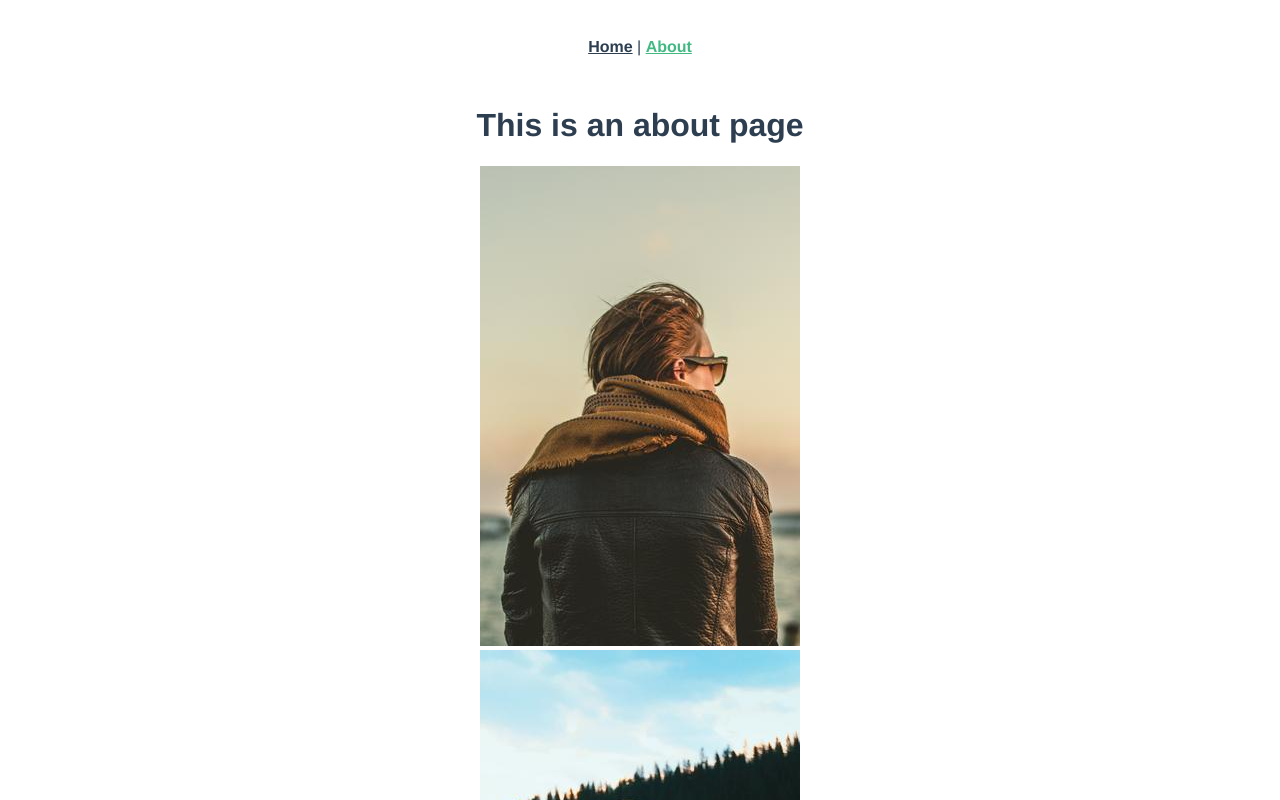
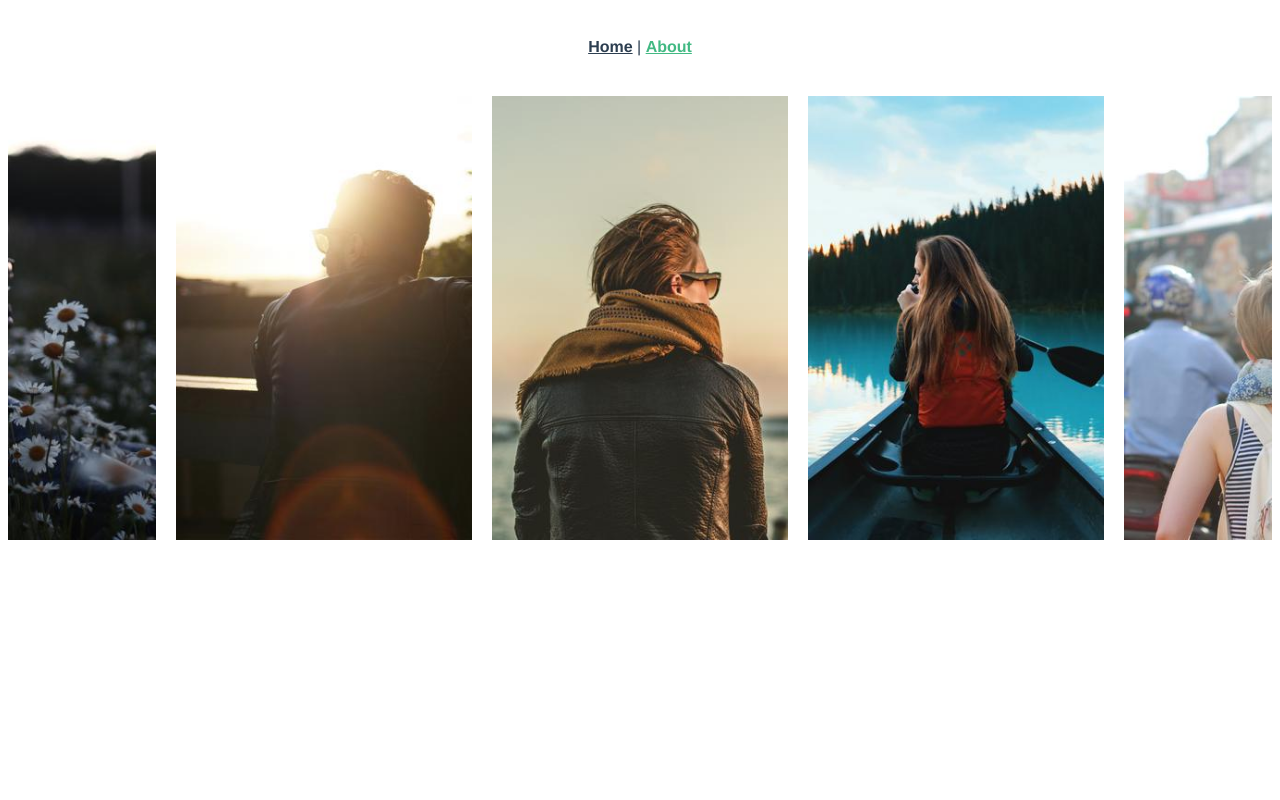
Before and after one commit to henrykohl/vue.js-project, a Vue app: page /about in a window 1280 px wide. Shown: the top 800 px of the page. Built offline with nearby package versions, Linux system fonts and the light colour scheme.

Commit message:
複製並排列資料畫面

```diff
--- a/src/views/AboutView.vue
+++ b/src/views/AboutView.vue
@@ -1,18 +1,22 @@
 <template>
-  <div class="about">
-    <h1>This is an about page</h1>
+  <!-- <div class="about"> -->
+    <!-- <h1>This is an about page</h1> -->
     <!-- <button @click="change(now-1)">Prev</button>
     <button @click="change(now+1)">Next</button> -->
     <div class="card-slider">
       <!-- name="flip-list" -->
       <transition-group class="card-slider-items" >
-        <!-- <div class="card-slider-item" v-for="item in showImages" :key="item.id" :data-id="item.id"> -->
-        <div class="card-slider-item" v-for="item in imgs" :key="item.id">
+        <div class="card-slider-item" v-for="item in showImages" :key="item.id" :data-id="item.id">
+        <!-- <div class="card-slider-item" v-for="item in showImages" :key="item.id"> -->
+        <!-- <div class="card-slider-item" v-for="item in allImages" :key="item.id"> -->
+        <!-- <div class="card-slider-item" v-for="item in imgs" :key="item.id"> -->
           <img :src="item.src">
         </div>
+
       </transition-group>
     </div>
-  </div>
+  <!-- </div> -->
+
 </template>
 
 <script>
@@ -28,29 +32,29 @@ export default {
         { id: 5, src: './images/sc/5.jpg' }
       ]
     }
+  },
+  computed: {
+    allImages () {
+      // 5 + 4(左右邊各多兩筆)
+      const ary = []
+      const total = this.imgs.length
+      let count
+      if (total > 0) {
+        while (ary.length < 5 + 4) {
+          count = Math.floor(ary.length / total)
+          for (let i = 0; i < total; i++) {
+            ary.push({ id: count + '-' + this.imgs[i].id, src: this.imgs[i].src })
+            console.log(count + '-' + this.imgs[i].id)
+          }
+        }
+      }
+      return ary
+    },
+    showImages () {
+      const start = this.now - 4
+      return this.allImages.slice(start).concat(this.allImages.slice(0, start))
+    }
   }
-  // computed: {
-  //   allImages () {
-  //     // 5 + 4
-  //     const ary = []
-  //     const total = this.imgs.length
-  //     let count
-  //     if (total > 0) {
-  //       while (ary.length < 5 + 4) {
-  //         count = Math.floor(ary.length / total)
-  //         for (let i = 0; i < total; i++) {
-  //           ary.push({ id: count + '-' + this.imgs[i].id, src: this.imgs[i].src })
-  //           console.log(count + '-' + this.imgs[i].id)
-  //         }
-  //       }
-  //     }
-  //     return ary
-  //   },
-  //   showImages () {
-  //     const start = this.now - 4
-  //     return this.allImages.slice(start).concat(this.allImages.slice(0, start))
-  //   }
-  // },
   // methods: {
   //   change (index) {
   //     const limit = this.allImages.length - 1
@@ -68,7 +72,8 @@ export default {
 </script>
 
 <style scoped>
-/* .card-slider{
+
+.card-slider{
   display: flex;
   width: 100%;
   overflow: hidden;
@@ -76,22 +81,31 @@ export default {
 .card-slider-items{
   display: flex;
   width: 100%;
+  /* margin-left: calc(25%*1.5 - 20px*1.5) */
   margin-left: calc(-1 * 25% * 2.5);
+
+  /* margin: 10px; */
 }
+
 .card-slider-item{
-  z-index: 1;
+
+  /* z-index: 1; */
   flex: calc(25% - 20px) 0 0;
+  /* flex: 20% 0 0; */
   margin: 10px;
-  background-color: #eee;
+  /* background-color: #eee; */
 }
+/*
 .card-slider-item:first-child,.card-slider-item:last-child{
   z-index: -1;
   visibility: hidden;
-}
+} */
 img{
   width: 100%;
 }
+/*
 .flip-list-move {
   transition: transform 0.5s;
 } */
+
 </style>
```
